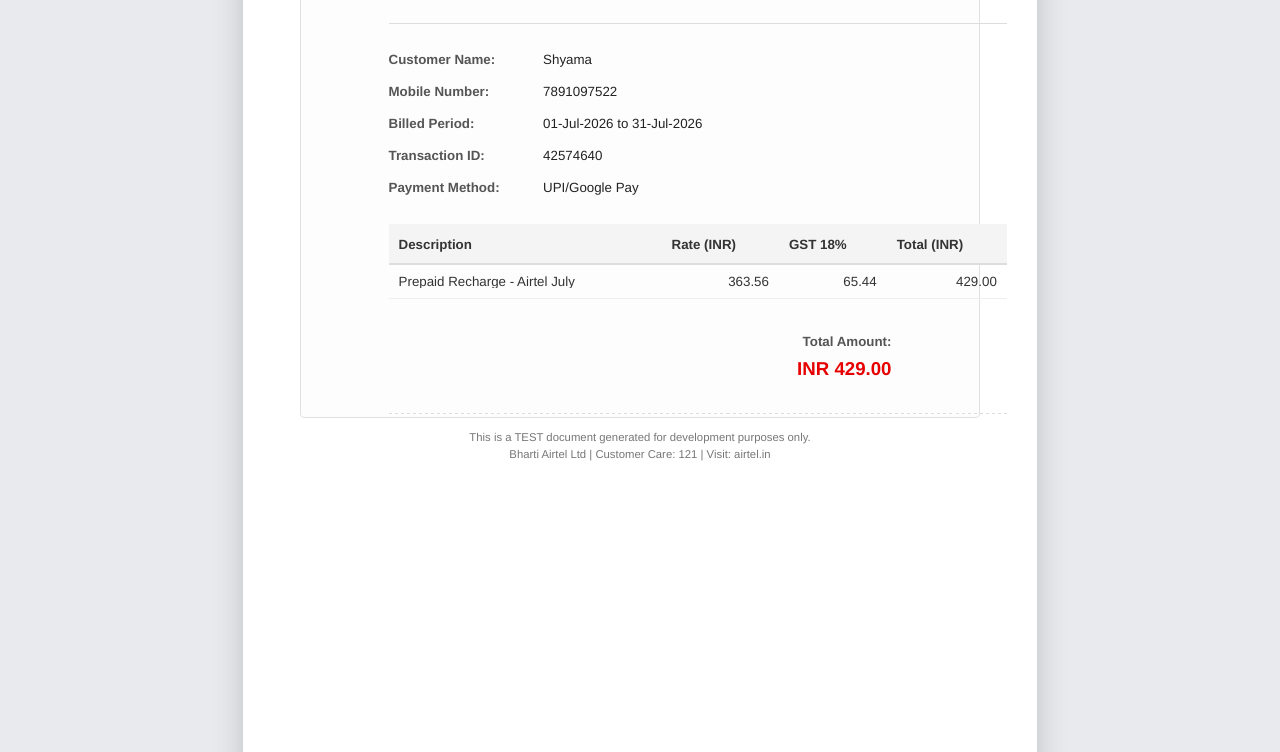
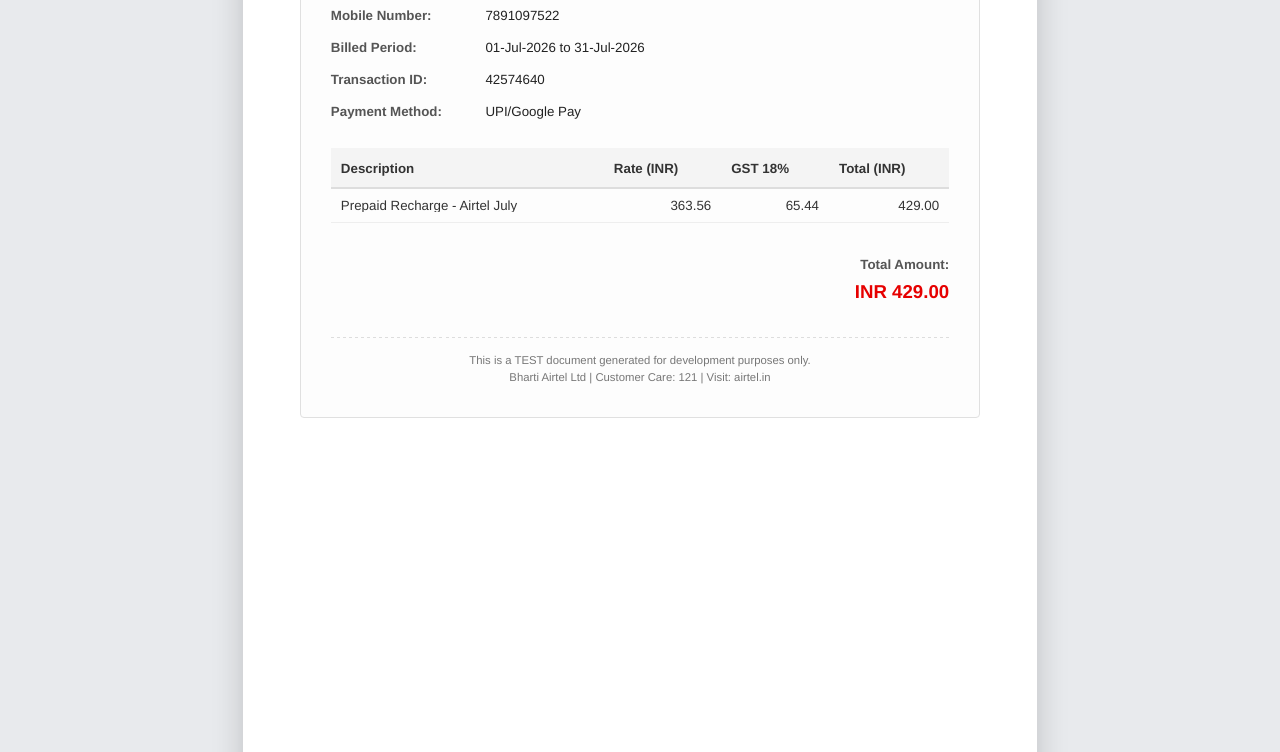
Before and after one commit to Aditya7615/airtel-receipt-generator, a plain HTML site: page index.html in a window 1280 px wide. Shown: the part 377-1129 px from the top of the page. Drawn offline with nearby package versions, Linux system fonts and the light colour scheme.

Commit message:
Fix receipt layout: position content relative to page, not card

```diff
--- a/index.html
+++ b/index.html
@@ -97,8 +97,9 @@
     background: var(--card-bg);
     border: 0.75pt solid var(--border);
     border-radius: 3pt;
+    z-index: 0;
   }
-  .abs { position: absolute; white-space: nowrap; }
+  .abs { position: absolute; white-space: nowrap; z-index: 1; }
 
   .brand {
     left: 66.5pt; top: 85.2pt;
@@ -261,7 +262,8 @@
 
 <div class="stage">
   <div id="page">
-    <div id="card">
+    <div id="card" aria-hidden="true"></div>
+
     <div class="abs brand">AIRTEL INDIA</div>
     <div class="abs gst">Bharti Airtel Limited | GSTIN: 07AAACB1234Q1Z1</div>
     <div class="abs inv-title">INVOICE</div>
@@ -301,7 +303,6 @@
     <div class="abs footer-rule"></div>
     <div class="abs footer footer-1">This is a TEST document generated for development purposes only.</div>
     <div class="abs footer footer-2">Bharti Airtel Ltd | Customer Care: 121 | Visit: airtel.in</div>
-    </div>
   </div>
 </div>
 
```
Lines whose indentation alone changed are shown as unchanged.
